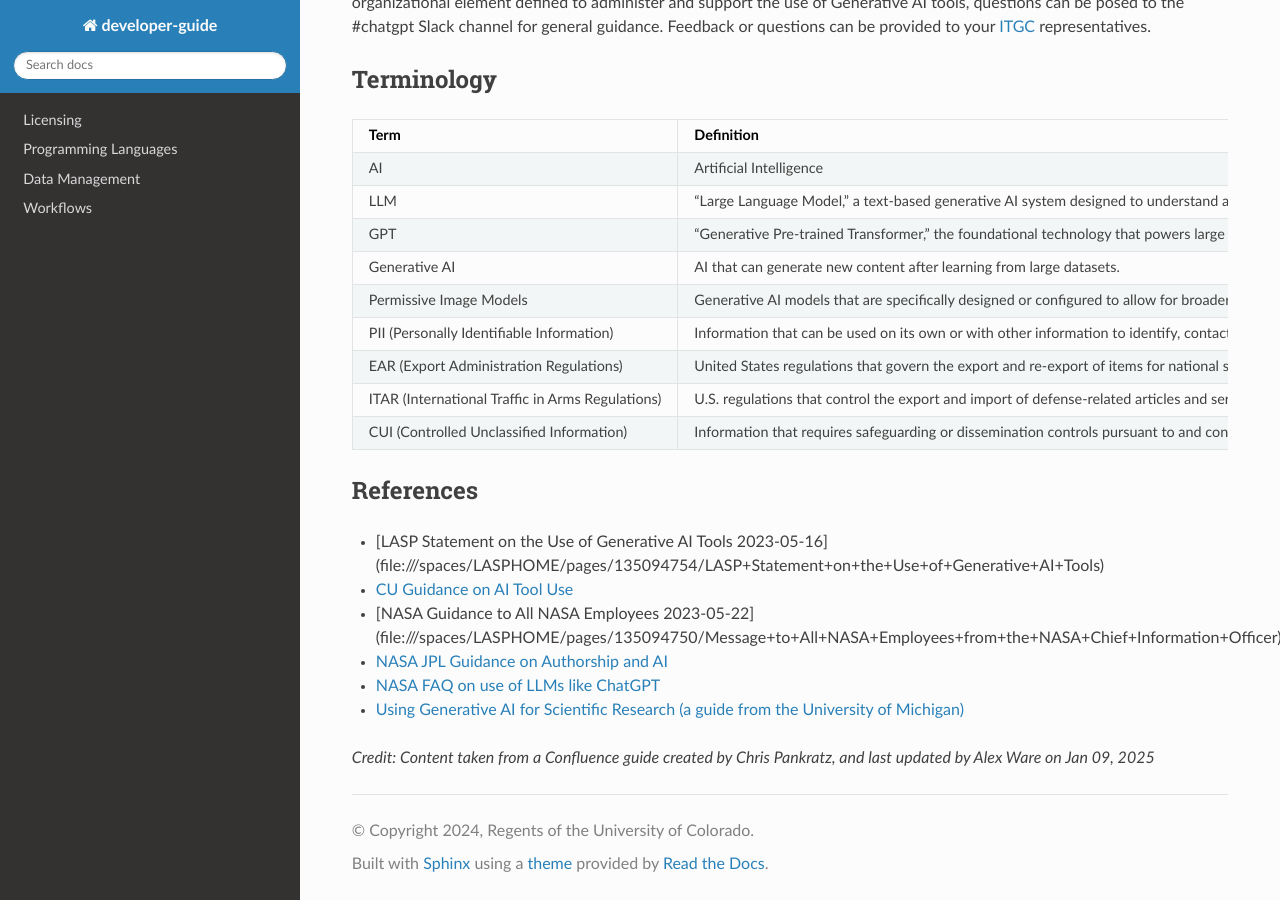
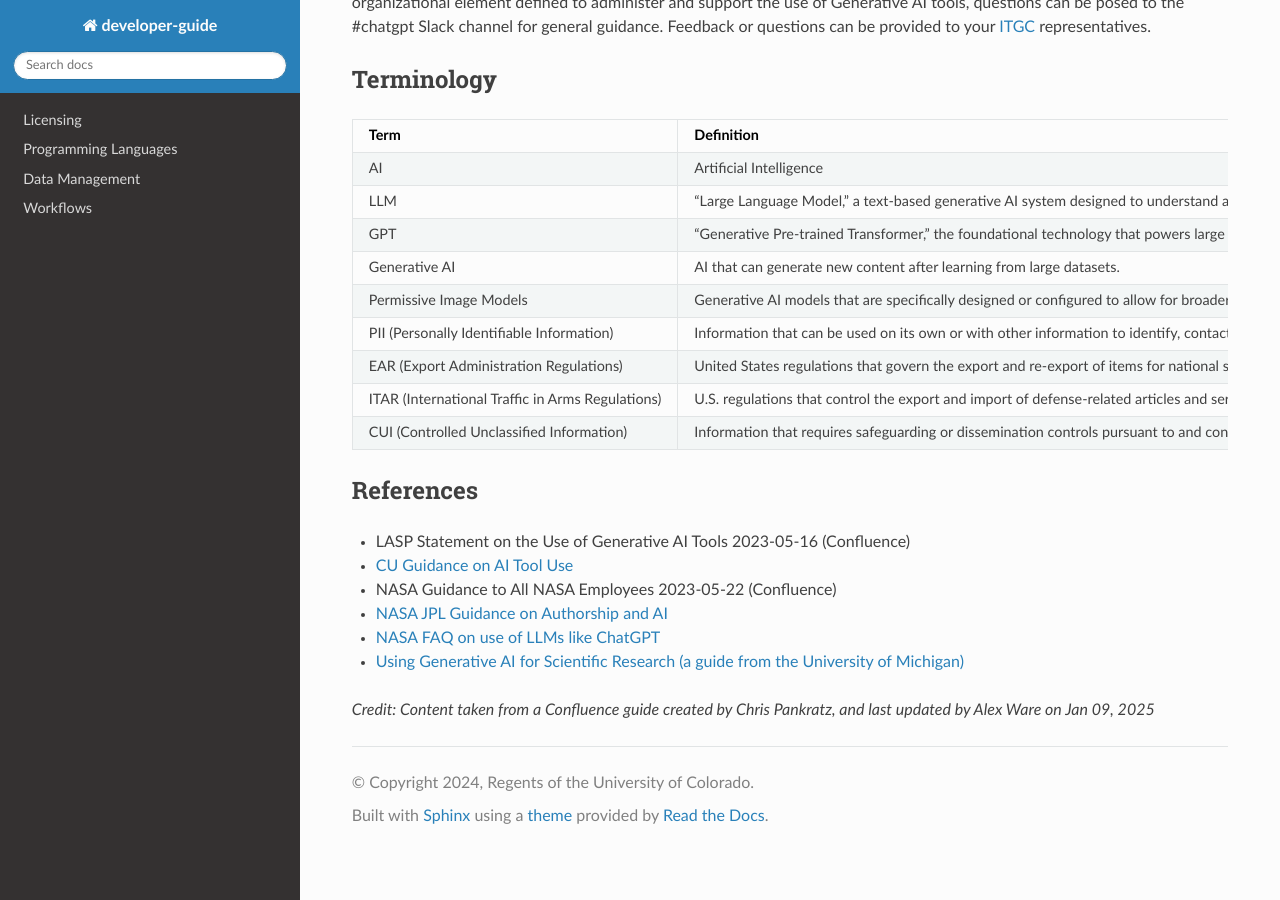
Before and after one commit to lasp/developer-guide, a Sphinx documentation site: the page built from docs/source/workflows/generative_ai_tools/guidelines_for_using_generative_ai_tools_at_lasp.md, in a window 1280 px wide and 900 px high, scrolled down 1289 px. Built offline with Sphinx 7.4.7 and the Read the Docs theme 3.1.0, drawn with Linux system fonts in a browser that asks for light colours; pages that are not in the unit, such as notebooks, are missing from menus.

Commit message:
fix links

```diff
--- a/docs/source/workflows/generative_ai_tools/guidelines_for_using_generative_ai_tools_at_lasp.md
+++ b/docs/source/workflows/generative_ai_tools/guidelines_for_using_generative_ai_tools_at_lasp.md
@@ -70,9 +70,9 @@ to your [ITGC](/pages/viewpage.action?pageId=139193455) representatives.
 
 ## References
 
-* [LASP Statement on the Use of Generative AI Tools 2023-05-16](file:///spaces/LASPHOME/pages/135094754/LASP+Statement+on+the+Use+of+Generative+AI+Tools)
+* LASP Statement on the Use of Generative AI Tools 2023-05-16 (Confluence)
 * [CU Guidance on AI Tool Use](https://www.cu.edu/service-desk/how-guides/guidance-artificial-intelligence-tools-use)
-* [NASA Guidance to All NASA Employees 2023-05-22](file:///spaces/LASPHOME/pages/135094750/Message+to+All+NASA+Employees+from+the+NASA+Chief+Information+Officer)
+* NASA Guidance to All NASA Employees 2023-05-22 (Confluence)
 * [NASA JPL Guidance on Authorship and AI](https://jpl-nasa.libguides.com/blog/Authorship-and-AI-Tools)
 * [NASA FAQ on use of LLMs like ChatGPT](https://science.nasa.gov/researchers/sara/faqs/#faq-32)
 * [Using Generative AI for Scientific Research (a guide from the University of Michigan)](https://midas.umich.edu/generative-ai-user-guide/)
```
